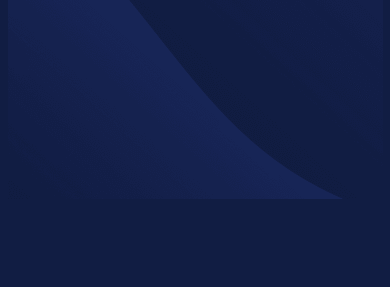
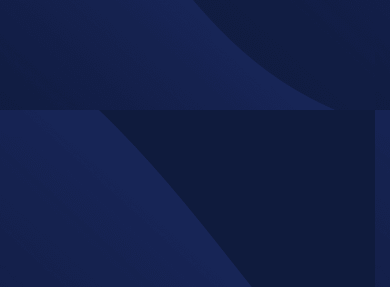
Before and after one commit to giovanniclopes/fylo-datastorage, a plain HTML site: page index.html in a window 390 px wide. Shown: the part 557-844 px from the top of the page. Drawn offline with Linux system fonts and the light colour scheme.

Commit message:
Update style.css

```diff
--- a/style.css
+++ b/style.css
@@ -29,7 +29,7 @@ body {
 
 @media only screen and (max-width: 600px) {
     body {
-    background: url(images/bg-mobile.png) no-repeat center fixed;
+    background: url(images/bg-mobile.png);
     }
 }
 
```
